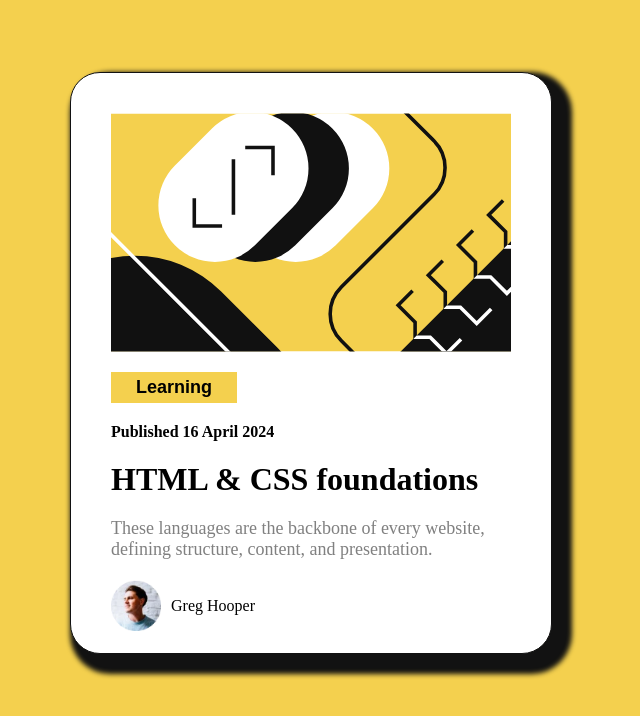
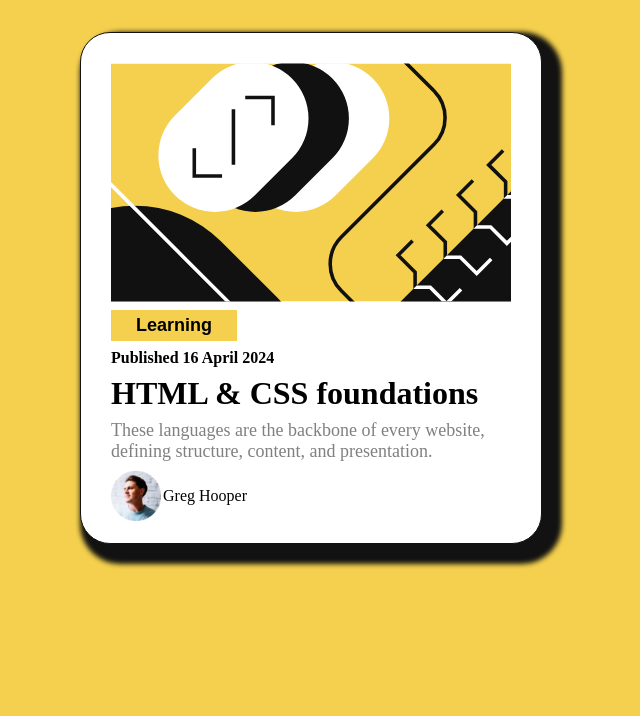
Before and after one commit to ola0ashton/blog-preview-card-main, a plain HTML site: page index.html in a window 1280 px wide. Shown: the whole page, without its empty margins (329-969 px from the left). Drawn offline with Linux system fonts and the light colour scheme.

Commit message:
modified

```diff
--- a/style.css
+++ b/style.css
@@ -9,14 +9,14 @@
       border: 1px solid hsl(0, 0%, 7%);
       box-shadow: 10px 10px 5px 10px hsl(0, 0%, 7%);
       background: white;
-      padding: 40px;
+      padding: 30px;
       width: 400px;
-      height: 500px;
+      height: 450px;
       display: flex;
-      gap: 20px;
+      gap: 8px;
       flex-direction: column;
       margin: auto;
-      margin-top: 9vh;
+      margin-top: 4vh;
     }
     p{
       color: hsl(0, 0%, 50%);
@@ -36,6 +36,6 @@
     }
     section{
       display: flex;
-      gap: 10px;
+      gap: 2px;
       align-items: center;
     }
```
